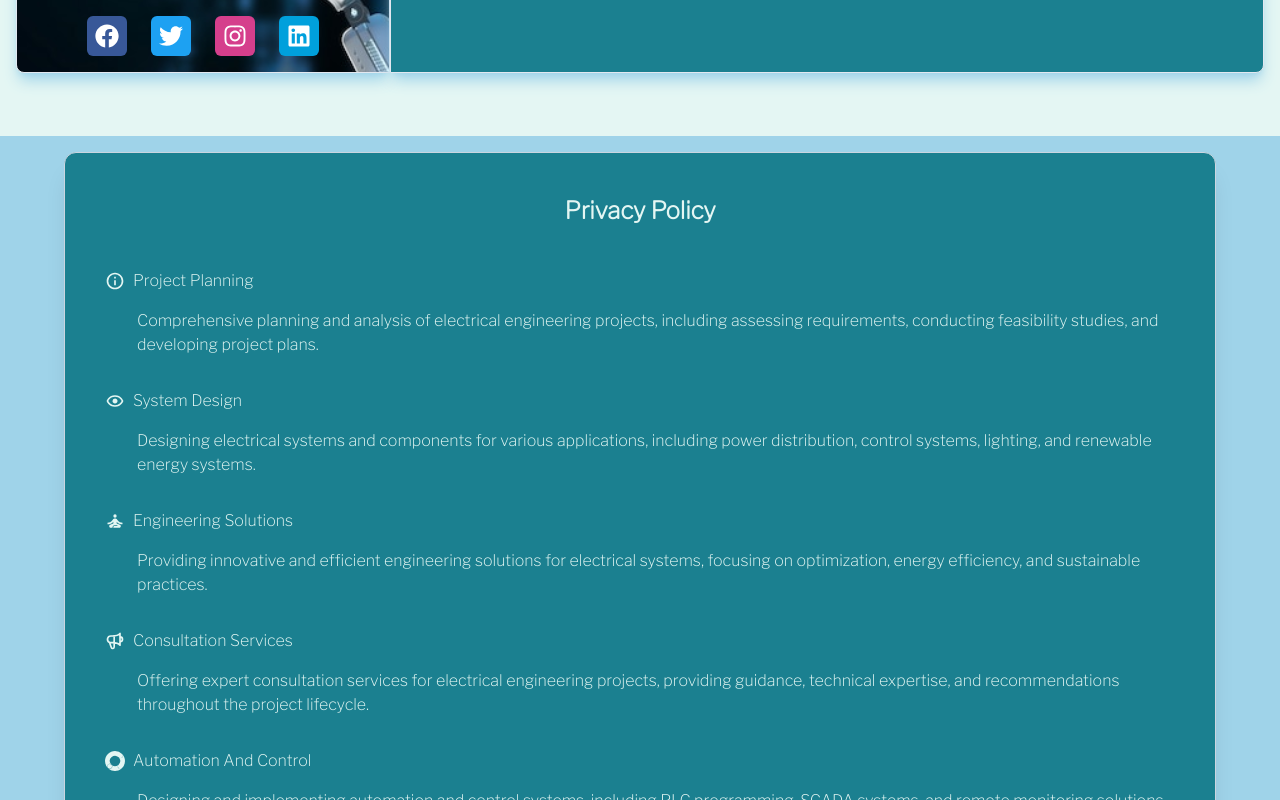
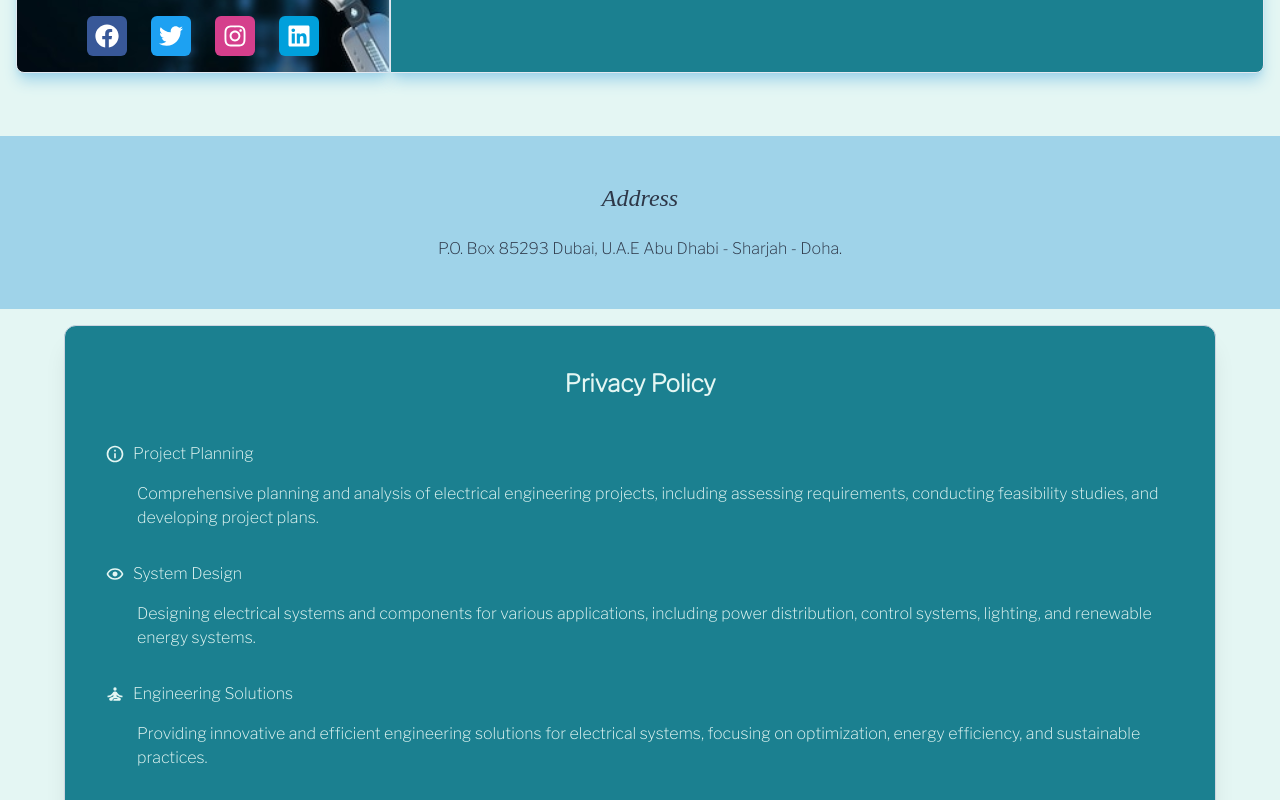
Before and after one commit to bsohangpur/Dynamic_Engg_frontend_Landing_Page, a React (Vite) app: page /contact in a window 1280 px wide. Shown: the part 760-1560 px from the top of the page. Built offline with nearby package versions, Linux system fonts and the light colour scheme; a web font is replaced by a local one.

Commit message:
ad address and new numbers

```diff
--- /dev/null
+++ b/src/components/Contact/ContactAddress.jsx
@@ -0,0 +1,32 @@
+import React, { Component } from "react";
+import { Box, Text, Flex, Spacer, Heading } from "@chakra-ui/react";
+
+export default class ContactAddress extends Component {
+  render() {
+    return (
+      <Box py={12}>
+        <Flex
+          w="100%"
+          justifyContent="center"
+          alignItems="center"
+          flexDirection="column"
+          gap={6}
+        >
+          <Heading
+            as="h2"
+            w="100%"
+            textAlign="center"
+            fontSize="2xl"
+            fontWeight="bold"
+            color="gray.700"
+          >
+            Address
+          </Heading>
+          <Text color="gray.700">
+            P.O. Box 85293 Dubai, U.A.E Abu Dhabi - Sharjah - Doha.
+          </Text>
+        </Flex>
+      </Box>
+    );
+  }
+}
--- a/src/constants/Footer.jsx
+++ b/src/constants/Footer.jsx
@@ -35,9 +35,11 @@ export default class Footer extends Component {
           </Text>
         </Flex>
         <Flex direction="column" align="center" justify="center">
-          <Flex align="center">
+          <Flex align="center" gap={4}>
             <Icon as={FaPhone} mr={2} />
-            <Link href="tel:+1234567890">050 215 9679</Link>
+            <Link href="tel:050 2159679">050 215 9679</Link>
+            <Link href="tel:04 2662399">04 266 2399</Link>
+            <Link href="tel:04 2662398">04 266 2398</Link>
           </Flex>
           <Flex align="center" mt={2}>
             <Icon as={FaEnvelope} mr={2} />
@@ -45,13 +47,13 @@ export default class Footer extends Component {
               info@dynamic-engg.com
             </Link>
           </Flex>
-          <Flex align="center" flexWrap='wrap' gap={4} mt={4}>
+          <Flex align="center" flexWrap="wrap" gap={4} mt={4}>
             {links.map((link) => (
               <Button
                 as={ReactLink}
                 variant="link"
                 color="gray.50"
-                size='lg'
+                size="lg"
                 key={link.name}
                 to={link.link}
               >
--- a/src/pages/Contact.jsx
+++ b/src/pages/Contact.jsx
@@ -3,18 +3,22 @@ import { Contact as ContactUs } from "../components";
 import PageAnimation from "./PageAnimation";
 import PrivacyPolicy from "../components/Contact/PrivacyPolicy";
 import ScrollProgress from "./ScrollProgress";
+import ContactAddress from "../components/Contact/ContactAddress";
 
 export default class Contact extends Component {
   render() {
     return (
       <div>
-        <ScrollProgress/>
+        <ScrollProgress />
         <div className=" bg-blue-shade-100">
           <PageAnimation>
             <ContactUs />
           </PageAnimation>
         </div>
         <div className=" bg-blue-shade-200">
+          <ContactAddress />
+        </div>
+        <div className=" bg-blue-shade-100">
           <PrivacyPolicy />
         </div>
       </div>
```
